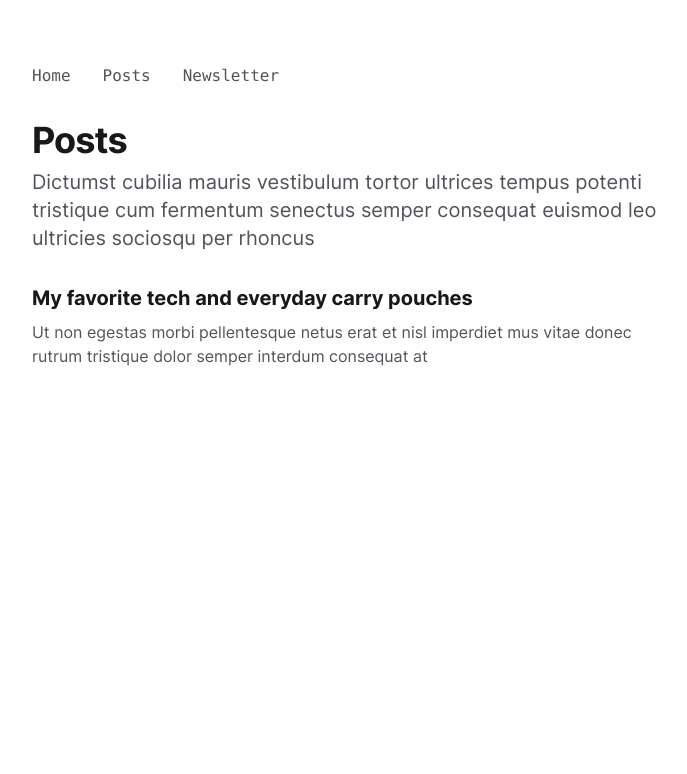
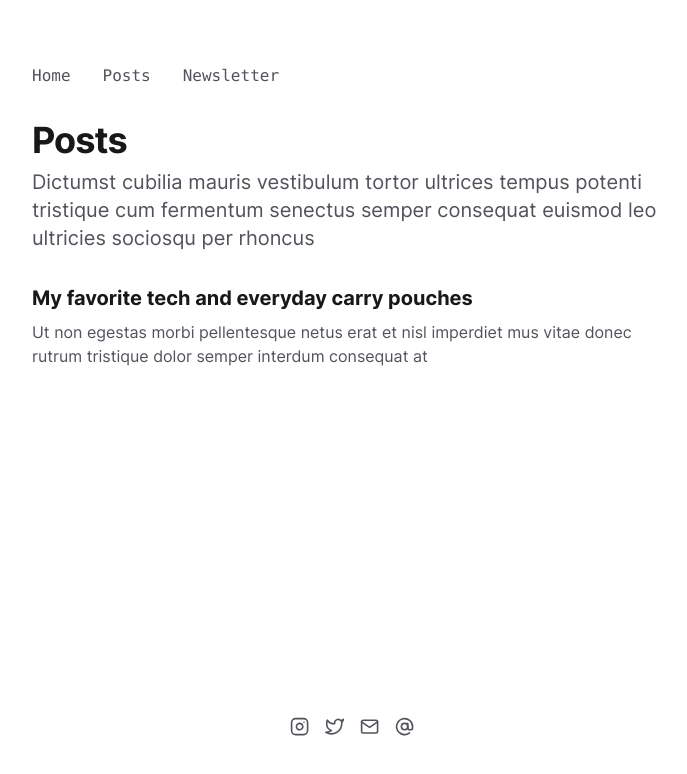
Before and after one commit to alexcarpenter/gear, a Next.js app: page /posts in a window 1280 px wide. Shown: the top 774 px of the page, without its empty margins (288-975 px from the left). Built offline with nearby package versions, Linux system fonts and the light colour scheme.

Commit message:
Footer links

```diff
--- a/components/Footer.tsx
+++ b/components/Footer.tsx
@@ -1,7 +1,56 @@
+import { Instagram, Twitter, Mail, AtSign } from "react-feather";
+
 const Footer: React.FC = () => {
   return (
-    <footer className="mt-auto pt-16">Footer</footer>
-  )
-}
+    <footer className='mt-auto pt-16'>
+      <ul className='flex justify-center space-x-4'>
+        <li>
+          <a href='https://instagram.com/alexcarp'>
+            <span className='sr-only'>Instagram</span>
+            <Instagram
+              role='img'
+              width='1.2em'
+              height='1.2em'
+              className='hover:text-gray-900'
+            />
+          </a>
+        </li>
+        <li>
+          <a href='https://twitter.com/hybrid_alex'>
+            <span className='sr-only'>Twitter</span>
+            <Twitter
+              role='img'
+              width='1.2em'
+              height='1.2em'
+              className='hover:text-gray-900'
+            />
+          </a>
+        </li>
+        <li>
+          <a href='mailto:im.alexcarpenter@gmail.com'>
+            <span className='sr-only'>Email</span>
+            <Mail
+              role='img'
+              width='1.2em'
+              height='1.2em'
+              className='hover:text-gray-900'
+            />
+          </a>
+        </li>
+        <li>
+          <a href='https://alexcarpenter.me'>
+            <span className='sr-only'>Website</span>
+            <AtSign
+              role='img'
+              width='1.2em'
+              height='1.2em'
+              className='hover:text-gray-900'
+            />
+          </a>
+        </li>
+      </ul>
+    </footer>
+  );
+};
 
 export default Footer;
--- a/components/Page.tsx
+++ b/components/Page.tsx
@@ -1,6 +1,6 @@
 import Head from "@/components/Head";
 import Nav from "@/components/Nav";
-// import Footer from "@/components/Footer";
+import Footer from "@/components/Footer";
 import { widont } from "@/lib/utils";
 
 function Page({ meta, children }) {
@@ -16,7 +16,7 @@ function Page({ meta, children }) {
         <div className='flex flex-col flex-1 w-full max-w-screen-sm mx-auto text-gray-600'>
           <Nav />
           {children}
-          {/* <Footer /> */}
+          <Footer />
         </div>
       </div>
     </>
--- a/components/SubscribeForm.tsx
+++ b/components/SubscribeForm.tsx
@@ -1,4 +1,5 @@
 import * as React from "react";
+import { useRouter } from "next/router";
 import { useMachine } from "@xstate/react";
 import { Machine } from "xstate";
 import { cx, isEmail } from "@/lib/utils";
@@ -81,6 +82,7 @@ const subscribeMachine = Machine(
 );
 
 export default function SubscribeForm() {
+  const router = useRouter();
   const [email, setEmail] = React.useState("");
   const [current, send] = useMachine(subscribeMachine);
   const handleSubmit = (e) => {
```
